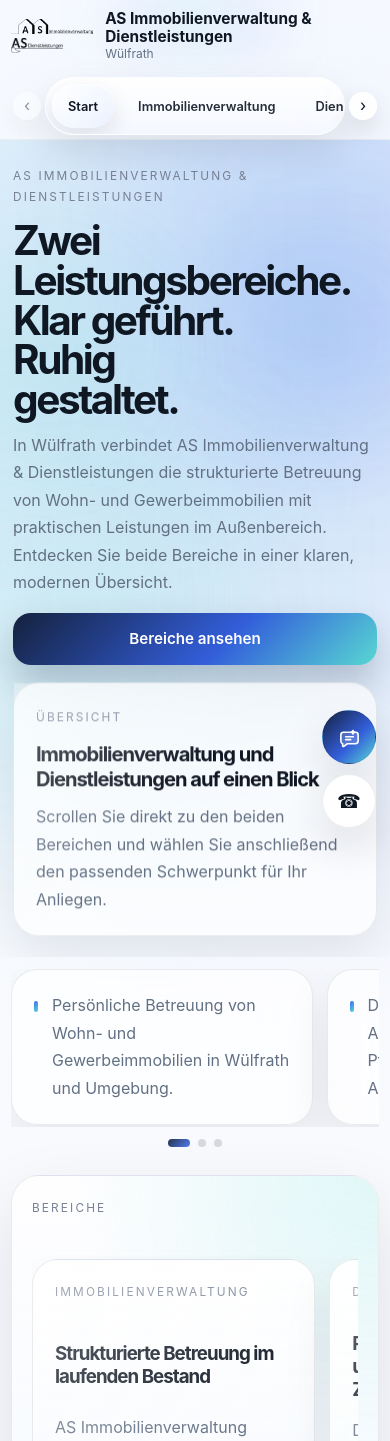
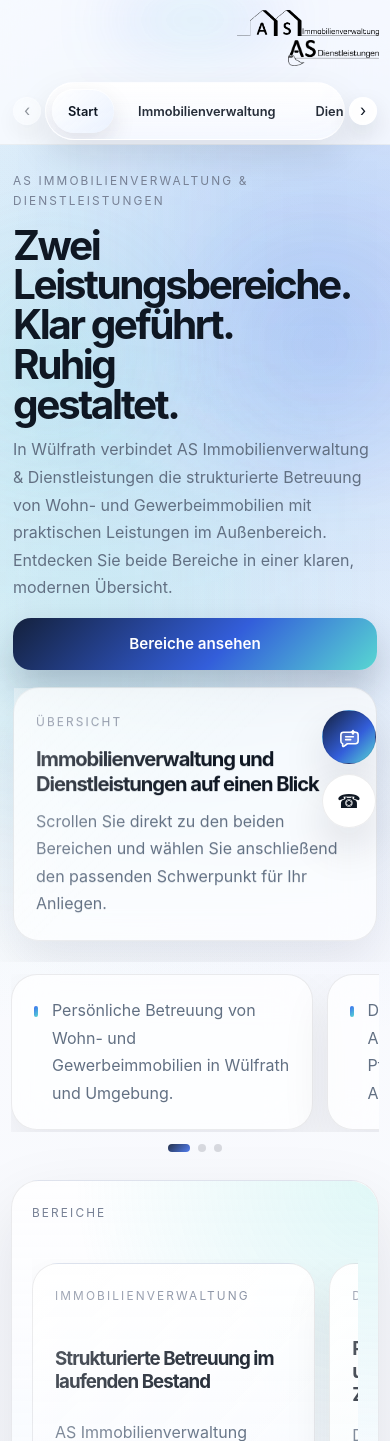
Before and after one commit to GemueseHasser/as_immv_dienstl, a React (Create React App) app: page /#/ in a window 390 px wide. Shown: the top 1441 px of the page. Built offline with nearby package versions, Linux system fonts and the light colour scheme.

Commit message:
adjust header and watermarks

```diff
--- a/src/components/BrandLogos.js
+++ b/src/components/BrandLogos.js
@@ -19,9 +19,13 @@
   return (
     <div className={[`brand-logos brand-logos-${variant}`, className].filter(Boolean).join(' ')}>
       {logos.map((logo) => (
-        <div key={logo.alt} className="brand-logo-card">
-          <img src={logo.src} alt={logo.alt} className="brand-logo-image" loading="eager" />
-        </div>
+        <img
+          key={logo.alt}
+          src={logo.src}
+          alt={logo.alt}
+          className="brand-logo-image"
+          loading="eager"
+        />
       ))}
     </div>
   );
--- a/src/components/layout/Header.js
+++ b/src/components/layout/Header.js
@@ -1,21 +1,12 @@
 import React, { useEffect, useRef, useState } from 'react';
-import { NavLink, useLocation } from 'react-router-dom';
-import { company } from '../../data/siteContent';
+import { NavLink } from 'react-router-dom';
 import BrandLogos from '../BrandLogos';
 
-export default function Header({ onOpenContact }) {
-  const { pathname } = useLocation();
+export default function Header() {
   const navRef = useRef(null);
   const [canScrollLeft, setCanScrollLeft] = useState(false);
   const [canScrollRight, setCanScrollRight] = useState(false);
-
-  const currentLabel = pathname.startsWith('/immobilienverwaltung')
-    ? 'Immobilienverwaltung'
-    : pathname.startsWith('/dienstleistungen')
-      ? 'Dienstleistungen'
-      : pathname.startsWith('/kontakt')
-        ? 'Kontakt'
-        : 'Wülfrath';
+  const [mobileBrandHidden, setMobileBrandHidden] = useState(false);
 
   const navItems = [
     { label: 'Start', to: '/' },
@@ -42,7 +33,41 @@
       node.removeEventListener('scroll', updateScrollState);
       window.removeEventListener('resize', updateScrollState);
     };
-  }, [pathname]);
+  }, []);
+
+  useEffect(() => {
+    let lastScrollY = window.scrollY;
+
+    const handleWindowScroll = () => {
+      const currentScrollY = window.scrollY;
+      const isMobile = window.innerWidth <= 980;
+
+      if (!isMobile) {
+        setMobileBrandHidden(false);
+        lastScrollY = currentScrollY;
+        return;
+      }
+
+      const scrollingDown = currentScrollY > lastScrollY;
+      const pastThreshold = currentScrollY > 40;
+
+      if (scrollingDown && pastThreshold) {
+        setMobileBrandHidden(true);
+      } else if (!scrollingDown || currentScrollY <= 8) {
+        setMobileBrandHidden(false);
+      }
+
+      lastScrollY = currentScrollY;
+    };
+
+    window.addEventListener('scroll', handleWindowScroll, { passive: true });
+    window.addEventListener('resize', handleWindowScroll);
+
+    return () => {
+      window.removeEventListener('scroll', handleWindowScroll);
+      window.removeEventListener('resize', handleWindowScroll);
+    };
+  }, []);
 
   const scrollNav = (direction) => {
     const node = navRef.current;
@@ -51,20 +76,12 @@
   };
 
   return (
-    <header className="site-header">
+    <header className={`site-header ${mobileBrandHidden ? 'mobile-brand-hidden' : ''}`}>
       <div className="header-aurora" aria-hidden="true" />
-      <div className="container header-topline compact-shell">
-        <p>{company.owner}</p>
-        <a href={`mailto:${company.email}`}>{company.email}</a>
-      </div>
 
       <div className="container header-bar compact-shell">
-        <NavLink to="/" className="brand">
+        <NavLink to="/" className="brand" aria-label="Zur Startseite">
           <BrandLogos variant="header" />
-          <span className="brand-copy">
-            <strong>{company.name}</strong>
-            <small>{currentLabel}</small>
-          </span>
         </NavLink>
 
         <nav className="main-nav desktop-nav" aria-label="Hauptnavigation">
--- a/src/pages/DienstleistungenPage.js
+++ b/src/pages/DienstleistungenPage.js
@@ -29,9 +29,11 @@
       />
       <section className="section">
         <div className="container stack-gap compact-shell">
-          <div className="section-head">
-            <p className="eyebrow">Leistungsfelder</p>
-            <h2>Außenarbeiten, Gelände, Ausführung und Building Information Modeling in einem klar geführten Bereich.</h2>
+          <div className="section-head section-head-with-logo">
+            <div>
+              <p className="eyebrow">Leistungsfelder</p>
+              <h2>Außenarbeiten, Gelände, Ausführung und Building Information Modeling in einem klar geführten Bereich.</h2>
+            </div>
           </div>
           <ServiceGrid items={dienstleistungsServices} logoType="dienstleistungen" />
           <ServicesGallery items={dienstleistungsGallery} />
--- a/src/pages/VerwaltungPage.js
+++ b/src/pages/VerwaltungPage.js
@@ -22,9 +22,11 @@
       <HighlightBand items={verwaltungHighlights} />
       <section className="section">
         <div className="container stack-gap compact-shell">
-          <div className="section-head">
-            <p className="eyebrow">Leistungsbild</p>
-            <h2>Persönlich organisiert, nachvollziehbar geführt und auf dauerhafte Bestandsqualität ausgerichtet.</h2>
+          <div className="section-head section-head-with-logo">
+            <div>
+              <p className="eyebrow">Leistungsbild</p>
+              <h2>Persönlich organisiert, nachvollziehbar geführt und auf dauerhafte Bestandsqualität ausgerichtet.</h2>
+            </div>
           </div>
           <ServiceGrid items={verwaltungServices} logoType="immobilien" />
           <ExpandableReferences items={references} />
--- a/src/styles/global.css
+++ b/src/styles/global.css
@@ -102,29 +102,21 @@
   filter: blur(24px);
   pointer-events: none;
 }
-.header-topline {
-  display: flex;
-  justify-content: space-between;
-  gap: 16px;
-  padding: 8px 0;
-  font-size: 0.84rem;
-}
 .header-bar {
   display: flex;
   align-items: center;
   justify-content: space-between;
   gap: 24px;
-  padding: 14px 0 16px;
+  padding: 16px 0 18px;
   position: relative;
 }
 .brand {
   display: inline-flex;
   align-items: center;
-  gap: 14px;
+  justify-content: flex-end;
   min-width: 0;
-}
-.brand strong { display: block; font-size: 0.98rem; }
-.brand small { font-size: 0.82rem; }
+  margin-left: auto;
+}
 .main-nav { display: flex; align-items: center; gap: 10px; }
 .brand-logos {
   display: flex;
@@ -134,51 +126,40 @@
 .brand-logos-header {
   flex-shrink: 0;
   flex-direction: column;
-  align-items: flex-start;
-  gap: 6px;
-}
-.brand-logo-card {
-  display: inline-flex;
-  align-items: center;
+  align-items: flex-end;
   justify-content: center;
-  padding: 0;
-  min-height: 0;
-  border-radius: 0;
-  background: transparent;
-  border: 0;
-  box-shadow: none;
-}
-.brand-logos-header .brand-logo-card {
-  padding: 0;
-  min-height: 0;
+  gap: 8px;
 }
 .brand-logo-image {
   display: block;
-  height: 20px;
+  height: 22px;
   width: auto;
   object-fit: contain;
 }
 .brand-logos-header .brand-logo-image {
-  height: 18px;
+  height: clamp(24px, 2vw, 32px);
+  margin-left: auto;
 }
 .brand-logos-hero {
   align-items: flex-start;
 }
-.brand-logos-hero .brand-logo-card {
-  padding: 0;
-  min-height: 0;
-  border-radius: 0;
-  background: transparent;
-}
 .brand-logos-hero .brand-logo-image {
-  height: clamp(34px, 4.8vw, 48px);
+  height: clamp(40px, 5vw, 56px);
+}
+.brand-logos-section {
+  justify-content: flex-end;
+  align-items: center;
+}
+.brand-logos-section .brand-logo-image {
+  height: clamp(32px, 4vw, 52px);
+  opacity: 0.92;
 }
 .brand-logos-watermark {
   justify-content: flex-end;
 }
 .brand-logos-watermark .brand-logo-image {
-  height: clamp(36px, 4vw, 52px);
-  opacity: 0.12;
+  height: clamp(25px, 2.6vw, 35px);
+  opacity: 0.1;
   transform: translateY(0) scale(1);
   transition: transform 220ms ease, opacity 220ms ease;
 }
@@ -546,6 +527,12 @@
 .soft-card-with-brand:hover .brand-logos-watermark .brand-logo-image {
   opacity: 0.18;
   transform: translateY(-2px) scale(1.02);
+}
+.section-head-with-logo {
+  display: flex;
+  align-items: flex-end;
+  justify-content: space-between;
+  gap: 20px;
 }
 .soft-card h3 { font-size: 1.26rem; margin-bottom: 12px; }
 .reference-list { display: grid; gap: 14px; }
@@ -1285,10 +1272,6 @@
     display: none;
   }
 
-  .header-topline {
-    display: none;
-  }
-
   .site-header {
     background: rgba(251, 252, 255, 0.82);
   }
@@ -1297,28 +1280,26 @@
     justify-content: center;
     gap: 12px;
     padding: 10px 0 8px;
+    overflow: hidden;
+    transition: padding 220ms ease, max-height 220ms ease, opacity 220ms ease;
+    max-height: 120px;
   }
 
   .brand {
     width: 100%;
-    justify-content: center;
-  }
-
-  .brand-copy {
-    min-width: 0;
-  }
-
-  .brand-copy strong {
-    display: block;
-    font-size: 0.96rem;
-    line-height: 1.14;
-  }
-
-  .brand-copy small {
-    display: block;
-    margin-top: 2px;
-    font-size: 0.75rem;
-    line-height: 1.2;
+    justify-content: flex-end;
+  }
+
+  .brand-logos-header .brand-logo-image {
+    height: clamp(26px, 5.4vw, 34px);
+  }
+
+  .site-header.mobile-brand-hidden .header-bar {
+    max-height: 0;
+    padding-top: 0;
+    padding-bottom: 0;
+    opacity: 0;
+    pointer-events: none;
   }
 
   .mobile-floating-nav-wrap {
@@ -1425,6 +1406,14 @@
     flex-wrap: nowrap;
   }
 
+  .section-head-with-logo {
+    align-items: flex-start;
+  }
+
+  .brand-logos-section .brand-logo-image {
+    height: 28px;
+  }
+
   .hero {
     padding-top: 18px;
   }
```
